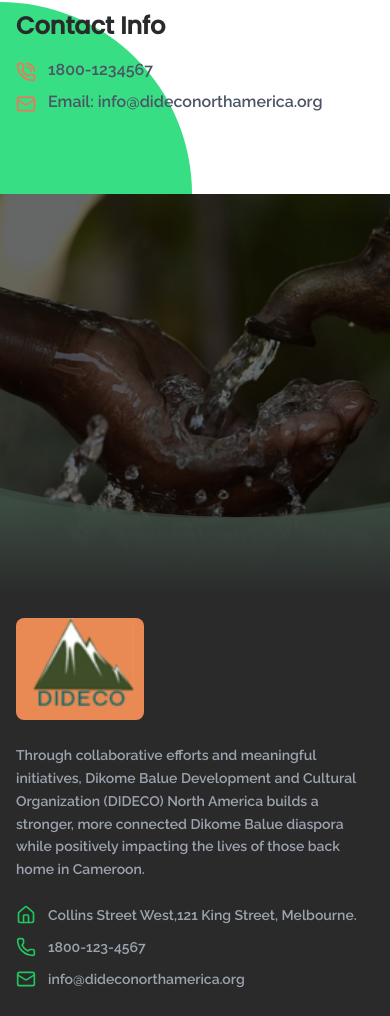
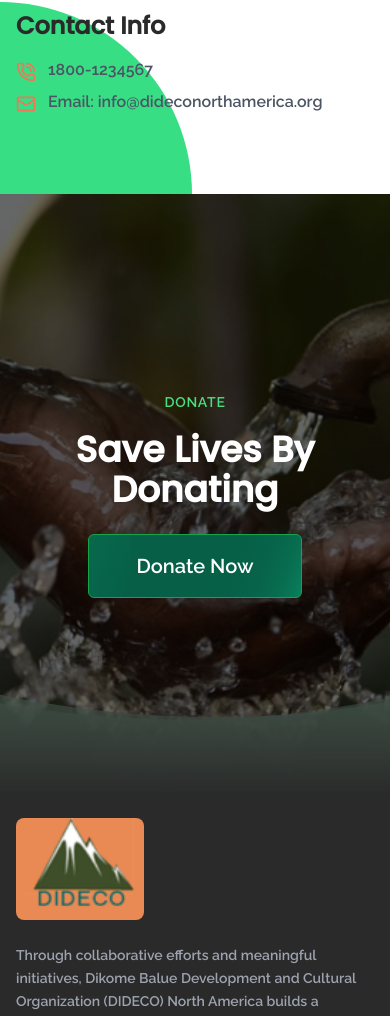
Before and after one commit to itsyaba/dieco, a React (Vite) app: page /contact in a window 390 px wide. Shown: the part 1272-2288 px from the top of the page. Built offline with nearby package versions, Linux system fonts and the light colour scheme.

Commit message:
fixed button

```diff
--- a/src/Navbar/MobileMenu.tsx
+++ b/src/Navbar/MobileMenu.tsx
@@ -134,18 +134,7 @@ const MobileMenu: FC<MobileMenuProps> = ({ isOpen, onClose }) => {
                             className="overflow-hidden"
                           >
                             <div className="pl-4 py-1 space-y-1 mb-2">
-                              <Link
-                                to={link.href}
-                                className={cn(
-                                  "block py-2 px-2 text-sm rounded-md",
-                                  pathname === link.href
-                                    ? "bg-accent text-accent-foreground"
-                                    : "text-muted-foreground hover:bg-accent/50"
-                                )}
-                                onClick={onClose}
-                              >
-                                Overview
-                              </Link>
+
 
                               {getDropdownItems(link.href).map((item, idx) => (
                                 <Link
--- a/src/Navbar/NavLink.tsx
+++ b/src/Navbar/NavLink.tsx
@@ -72,22 +72,7 @@ const NavLink: FC<NavLinkProps> = ({
               onMouseLeave={() => setIsOpen(false)}
             >
               <ul className="grid w-[200px] gap-1 p-2">
-                <li>
-                  <NavigationMenuLink asChild>
-                    <Link
-                      to={href}
-                      className={cn(
-                        "block select-none space-y-1 rounded-md p-3 leading-none no-underline outline-none transition-colors  ",
-                        pathname === href
-                          ? "bg-accent text-accent-foreground"
-                          : "text-muted-foreground"
-                      )}
-                      onClick={onClick}
-                    >
-                      <div className="text-sm font-medium">Overview</div>
-                    </Link>
-                  </NavigationMenuLink>
-                </li>
+
                 {dropdownItems.map((item, index) => (
                   <li key={index}>
                     <NavigationMenuLink asChild>
--- a/src/components/Footer/Newsletter.tsx
+++ b/src/components/Footer/Newsletter.tsx
@@ -1,7 +1,9 @@
 import { motion } from "framer-motion";
 import { useInView } from "react-intersection-observer";
-import Img from "@/assets/news-16.jpg"
+import { useReducedMotion } from "@/hooks/use-reduced-motion";
+import Img from "@/assets/news-16.jpg";
 export function Newsletter() {
+  const prefersReducedMotion = useReducedMotion();
   const [ref, inView] = useInView({
     threshold: 0.3,
     triggerOnce: true,
@@ -13,7 +15,7 @@ export function Newsletter() {
       initial={{ opacity: 0 }}
       animate={inView ? { opacity: 1 } : { opacity: 0 }}
       transition={{ duration: 0.6 }}
-      className="relative min-h-[400px] flex items-center justify-center overflow-hidden bg-white"
+      className="relative min-h-[600px] flex items-center justify-center overflow-hidden bg-white"
     >
       {/* Background Image */}
       <div
@@ -25,6 +27,44 @@ export function Newsletter() {
         <div className="absolute inset-0 bg-black/60" />
       </div>
 
+      {/* Content */}
+      <div className="relative container mx-auto px-4 py-16 text-center z-10">
+        <motion.div
+          initial={prefersReducedMotion ? {} : { y: 20, opacity: 0 }}
+          animate={inView ? { y: 0, opacity: 1 } : { y: 20, opacity: 0 }}
+          transition={{ duration: 0.6, delay: 0.2 }}
+        >
+          <span className="text-green-400 font-medium tracking-wider text-sm">
+            DONATE
+          </span>
+          <h2 className="mt-4 text-4xl md:text-5xl font-bold text-white mb-6 capitalize">
+            save lives by donating
+          </h2>
+          <form className="max-w-md mx-auto">
+            <div className="flex flex-col items-center justify-center sm:flex-row gap-4">
+              <motion.button
+                type="submit"
+  className="inline-flex h-16 animate-shimmer items-center justify-center rounded-md border border-green-600
+                   bg-[linear-gradient(110deg,#065f46,45%,#10b981,55%,#065f46)] bg-[length:200%_100%]
+                   px-12 font-medium text-white transition-colors
+                   focus:outline-none focus:ring-2 focus:ring-green-500 focus:ring-offset-2 focus:ring-offset-green-100 text-xl"
+                whileHover={prefersReducedMotion ? {} : { scale: 1.02 }}
+                whileTap={prefersReducedMotion ? {} : { scale: 0.98 }}
+              >
+                Donate Now
+              </motion.button>
+              {/* <div className="text-box">
+                <a href="#" className="btn btn-white btn-        animate">
+                  click me
+                </a>
+              </div> */}
+              {/* <button className="button-74 ">Donate Now</button> */}
+
+
+            </div>
+          </form>
+        </motion.div>
+      </div>
 
       <div className="absolute bottom-0 left-0 right-0">
         {/* <svg
--- a/src/components/Home/JoinCommunity.tsx
+++ b/src/components/Home/JoinCommunity.tsx
@@ -4,6 +4,7 @@ import img2 from "@/assets/img1.jpg";
 import img3 from "@/assets/imggg.jpg";
 import img4 from "@/assets/news-13.jpg";
 import CountUp from "./animated-counter";
+import { Link } from "react-router-dom";
 
 const JoinCommunity = () => {
   return (
@@ -36,7 +37,7 @@ const JoinCommunity = () => {
       </motion.h1>
 
       <p className="text-gray-500">people already joining</p>
-
+      <Link to="/community/education">
         <motion.button
           className="px-6 py-4 text-xl backdrop-blur-md border bg-darkish/60 border-greenish/40 text-white mx-auto text-center rounded-full relative mt-4 hover:scale-110 transition z-20"
           whileHover={{ scale: 1.05 }}
@@ -45,6 +46,7 @@ const JoinCommunity = () => {
           <span> I want to join community →</span>
           <div className="absolute inset-x-0  h-px -bottom-px bg-gradient-to-r w-3/4 mx-auto from-darkish via-greenish to-darkish" />
         </motion.button>
+      </Link>
 
       <div className=" w-full flex justify-center mt-10">
         <motion.img
--- a/src/styles/globals.css
+++ b/src/styles/globals.css
@@ -107,6 +107,53 @@ body {
   }
 }
 
+.button-74 {
+  background-color: #fbeee0;
+  border: 2px solid #422800;
+  border-radius: 30px;
+  box-shadow: #422800 4px 4px 0 0;
+  color: #422800;
+  cursor: pointer;
+  display: inline-block;
+  font-weight: 600;
+  font-size: 18px;
+  padding: 0 18px;
+  line-height: 50px;
+  text-align: center;
+  text-decoration: none;
+  user-select: none;
+  -webkit-user-select: none;
+  touch-action: manipulation;
+}
+
+.button-74:hover {
+  background-color: #fff;
+}
+
+.button-74:active {
+  box-shadow: #422800 2px 2px 0 0;
+  transform: translate(2px, 2px);
+}
+
+@media (min-width: 768px) {
+  .button-74 {
+    min-width: 120px;
+    padding: 0 25px;
+  }
+}
+
+@keyframes moveInBottom {
+  0% {
+    opacity: 0;
+    transform: translateY(30px);
+  }
+
+  100% {
+    opacity: 1;
+    transform: translateY(0px);
+  }
+}
+
 @layer base {
   :root {
     --background: 0 0% 100%;
--- a/tailwind.config.ts
+++ b/tailwind.config.ts
@@ -24,6 +24,7 @@ const config: Config = {
   			primary: {
   				DEFAULT: 'hsl(var(--primary))',
   				foreground: 'hsl(var(--primary-foreground))'
+
   			},
   			secondary: {
   				DEFAULT: 'hsl(var(--secondary))',
@@ -94,11 +95,20 @@ const config: Config = {
   				to: {
   					height: '0'
   				}
-  			}
+  			},
+			 shimmer: {
+          from: {
+            backgroundPosition: "0 0",
+          },
+          to: {
+            backgroundPosition: "-200% 0",
+          },
+        },
   		},
   		animation: {
   			'accordion-down': 'accordion-down 0.2s ease-out',
   			'accordion-up': 'accordion-up 0.2s ease-out',
+			shimmer: "shimmer 2s linear infinite",
   		}
   	}
   },
```
Lines whose indentation alone changed are shown as unchanged.
